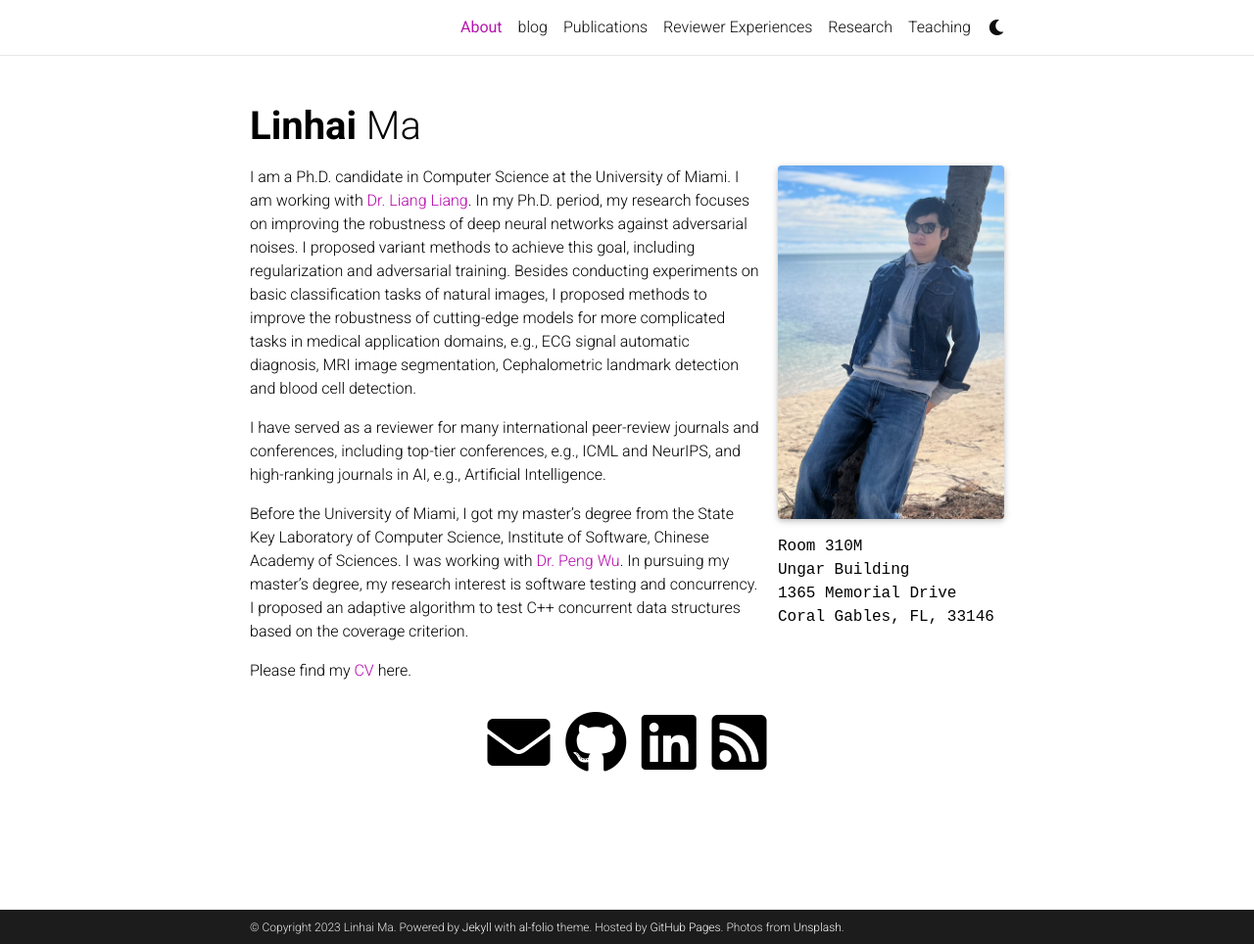
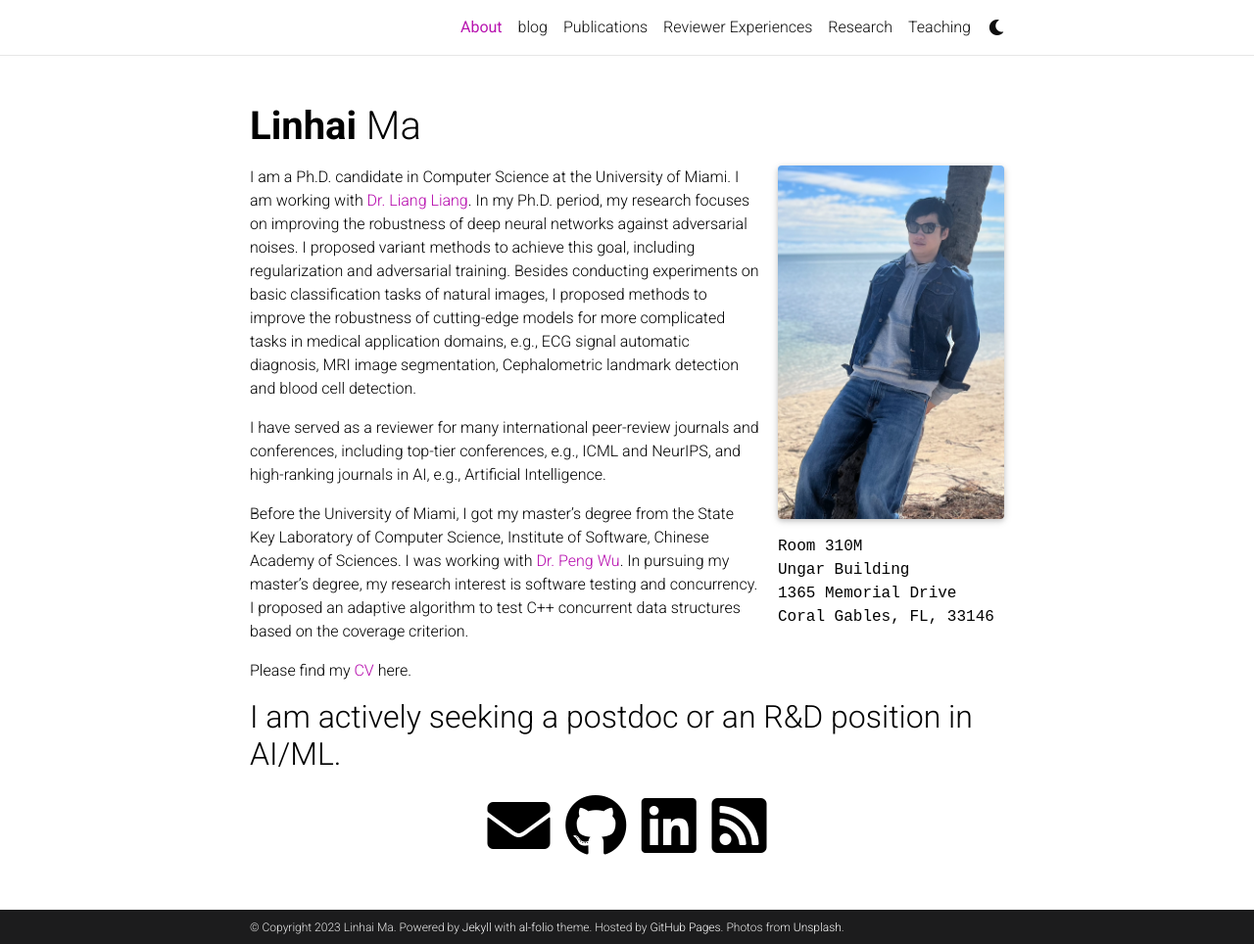
Before and after one commit to SarielMa/SarielMa.github.io, a Jekyll site: the page built from _pages/about.md, in a window 1280 px wide and 964 px high. Shown: the whole window at 98% size. Built offline with Jekyll 4.4.1, drawn with Linux system fonts in a browser that asks for light colours; full-size pictures stand in for the smaller copies a plugin makes; comment, search, counter and statistics services are not loaded; a style sheet for code colours, icons or effects is not loaded.

Commit message:
Update about.md

```diff
--- a/_pages/about.md
+++ b/_pages/about.md
@@ -26,3 +26,5 @@ I have served as a reviewer for many international peer-review journals and conf
 Before the University of Miami, I got my master's degree from the State Key Laboratory of Computer Science, Institute of Software, Chinese Academy of Sciences. I was working with [Dr. Peng Wu](http://lcs.ios.ac.cn/~wp/). In pursuing my master's degree, my research interest is software testing and concurrency. I proposed an adaptive algorithm to test C++ concurrent data structures based on the coverage criterion.
 
 Please find my [CV](assets/pdf/LinhaiMaCV.pdf)  here.
+
+## I am actively seeking a postdoc or an R&D position in AI/ML.
```
